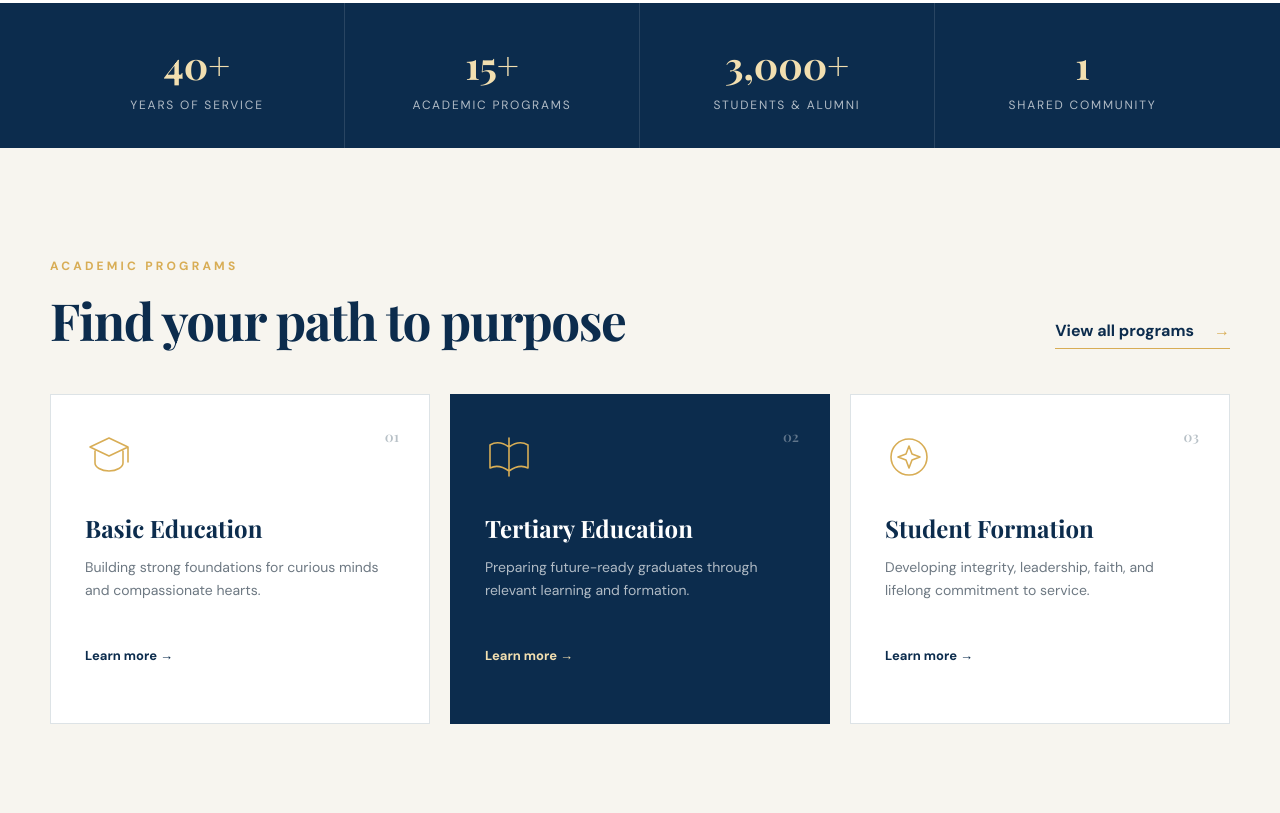
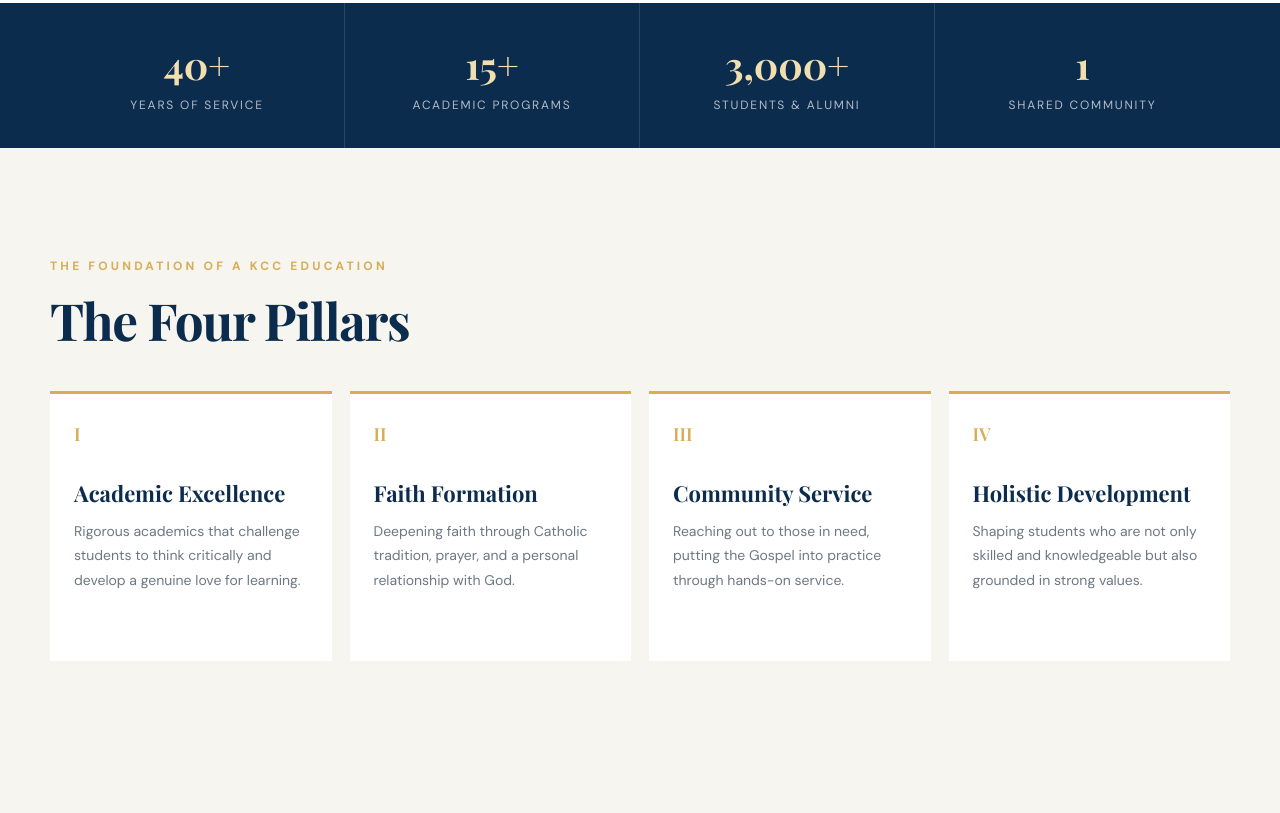
Before and after one commit to carlikencelis-web/CELIS-project-2, a plain HTML site: page index.html in a window 1280 px wide. Shown: the part 1367-2180 px from the top of the page. Drawn offline with nearby package versions, Linux system fonts and the light colour scheme.

Commit message:
adding four pillars

```diff
--- a/assets/css/style.css
+++ b/assets/css/style.css
@@ -87,6 +87,15 @@ img { display: block; width: 100%; }
 .stats-grid div:last-child { border-right: 0; }
 .stats-grid strong { color: var(--gold-light); font-family: "Playfair Display", serif; font-size: 38px; }
 .stats-grid span { margin-top: 7px; color: rgba(255,255,255,.68); font-size: 12px; text-transform: uppercase; letter-spacing: 1.8px; }
+
+.pillars { background: var(--cream); }
+.pillars-heading { max-width: 650px; margin-bottom: 42px; }
+.pillars-heading h2 { margin: 0; color: var(--navy); font-family: "Playfair Display", serif; font-size: clamp(40px, 4vw, 54px); line-height: 1.12; letter-spacing: -1.4px; }
+.pillars-grid { display: grid; grid-template-columns: repeat(4, 1fr); gap: 18px; }
+.pillar-card { min-height: 270px; padding: 28px 24px; background: var(--white); border-top: 3px solid var(--gold); }
+.pillar-number { color: var(--gold); font-family: "Playfair Display", serif; font-size: 18px; }
+.pillar-card h3 { margin: 34px 0 12px; color: var(--navy); font-family: "Playfair Display", serif; font-size: 22px; line-height: 1.2; }
+.pillar-card p { margin: 0; color: var(--muted); font-size: 14px; line-height: 1.75; }
 
 .academics { background: var(--cream); }
 .section-heading { display: flex; align-items: flex-end; justify-content: space-between; margin-bottom: 45px; }
@@ -207,6 +216,9 @@ img { display: block; width: 100%; }
   .stats-grid div:nth-child(-n+2) { border-bottom: 1px solid rgba(255,255,255,.12); }
   .stats-grid strong { font-size: 32px; }
   .stats-grid span { font-size: 10px; }
+  .pillars-grid { grid-template-columns: repeat(2, 1fr); gap: 12px; }
+  .pillar-card { min-height: 260px; padding: 23px 18px; }
+  .pillar-card h3 { margin-top: 28px; font-size: 20px; }
   .section-heading { align-items: flex-start; flex-direction: column; gap: 24px; }
   .program-grid { grid-template-columns: 1fr; }
   .program-card { min-height: 300px; }
@@ -220,3 +232,8 @@ img { display: block; width: 100%; }
   .footer-grid > div:nth-child(3) { display: none; }
   .footer-bottom { height: 82px; }
 }
+
+@media (max-width: 420px) {
+  .pillars-grid { grid-template-columns: 1fr; }
+  .pillar-card { min-height: 0; }
+}
--- a/index.html
+++ b/index.html
@@ -82,6 +82,37 @@
         <div><strong data-count="15">15+</strong><span>Academic Programs</span></div>
         <div><strong data-count="3000">3,000+</strong><span>Students & Alumni</span></div>
         <div><strong data-count="1">1</strong><span>Shared Community</span></div>
+      </div>
+    </section>
+
+    <section class="pillars section">
+      <div class="container">
+        <div class="pillars-heading reveal">
+          <p class="section-kicker">The foundation of a KCC education</p>
+          <h2>The Four Pillars</h2>
+        </div>
+        <div class="pillars-grid">
+          <article class="pillar-card reveal">
+            <span class="pillar-number">I</span>
+            <h3>Academic Excellence</h3>
+            <p>Rigorous academics that challenge students to think critically and develop a genuine love for learning.</p>
+          </article>
+          <article class="pillar-card reveal">
+            <span class="pillar-number">II</span>
+            <h3>Faith Formation</h3>
+            <p>Deepening faith through Catholic tradition, prayer, and a personal relationship with God.</p>
+          </article>
+          <article class="pillar-card reveal">
+            <span class="pillar-number">III</span>
+            <h3>Community Service</h3>
+            <p>Reaching out to those in need, putting the Gospel into practice through hands-on service.</p>
+          </article>
+          <article class="pillar-card reveal">
+            <span class="pillar-number">IV</span>
+            <h3>Holistic Development</h3>
+            <p>Shaping students who are not only skilled and knowledgeable but also grounded in strong values.</p>
+          </article>
+        </div>
       </div>
     </section>
 
```
